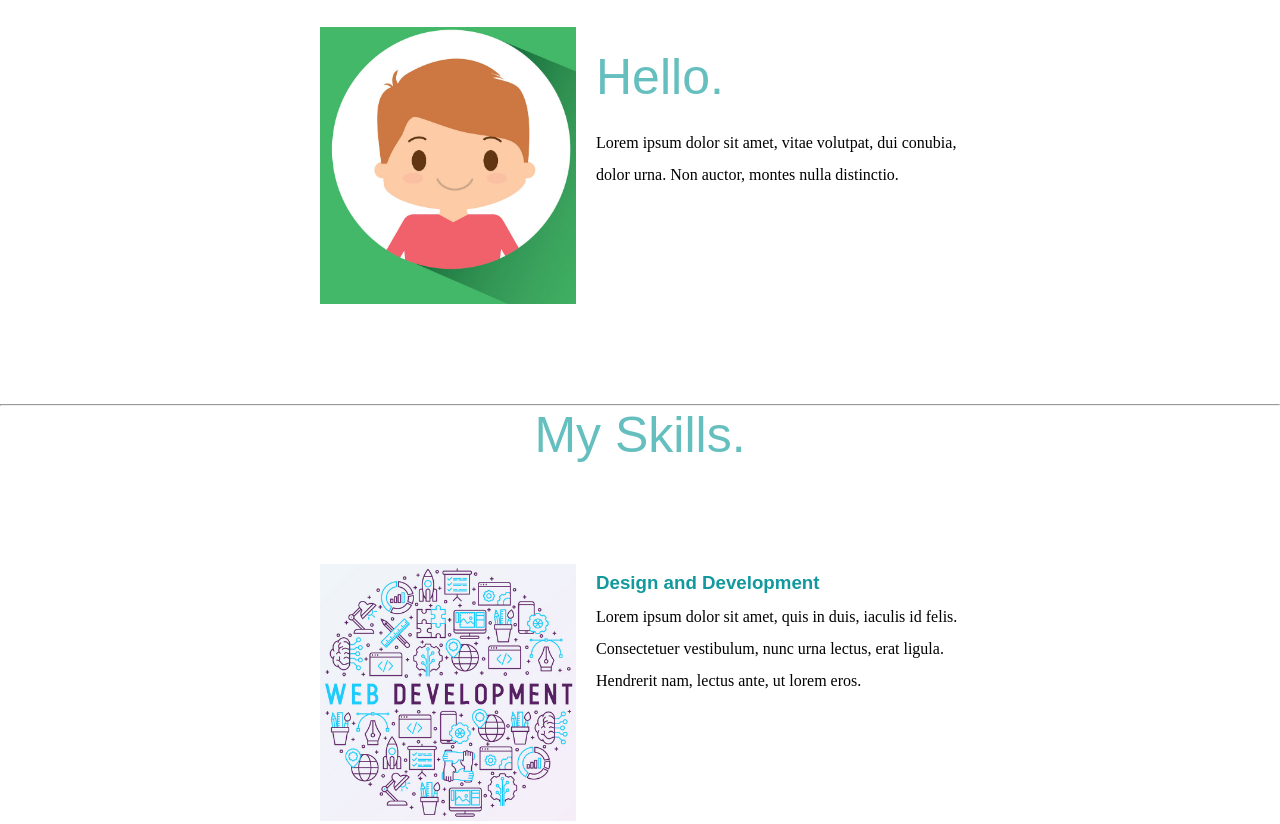
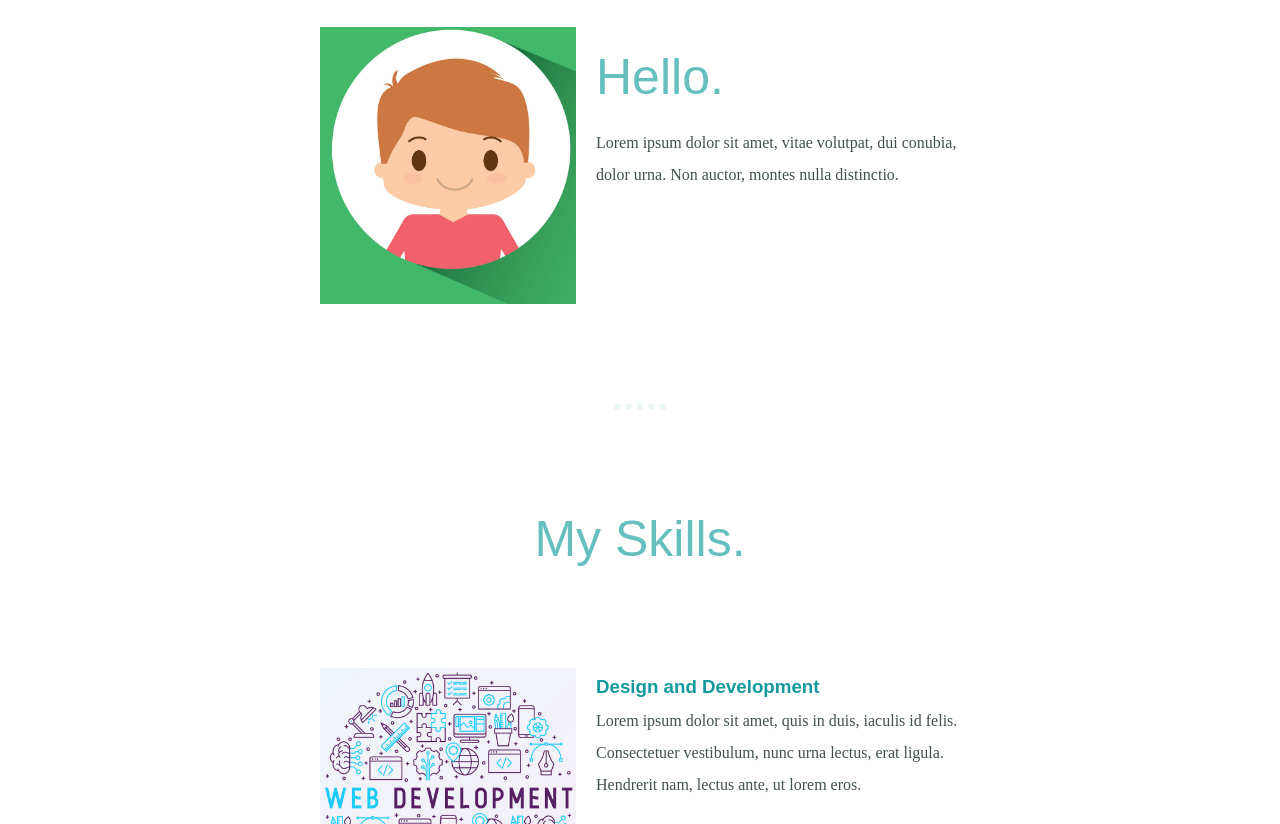
Before and after one commit to tapan2502/Profile-Landing-Page, a plain HTML site: page index.html in a window 1280 px wide. Shown: the part 880-1704 px from the top of the page. Drawn offline with Linux system fonts and the light colour scheme.

Commit message:
changed the <hr/> css

```diff
--- a/style.css
+++ b/style.css
@@ -96,6 +96,16 @@ a{
 .part2{
     margin-left: 20px;
 }
+p{
+
+     color: #40514E;
+}
+hr{
+    border: dotted #EAF6F6 6px;
+    border-bottom: none;
+    width: 4%;
+    margin: 100px auto;
+}
 .contact-me{
     height: 45vh;
 }
```
